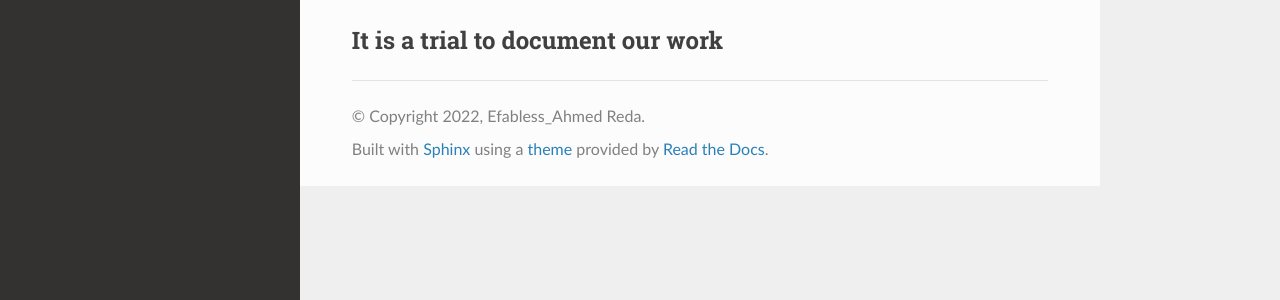
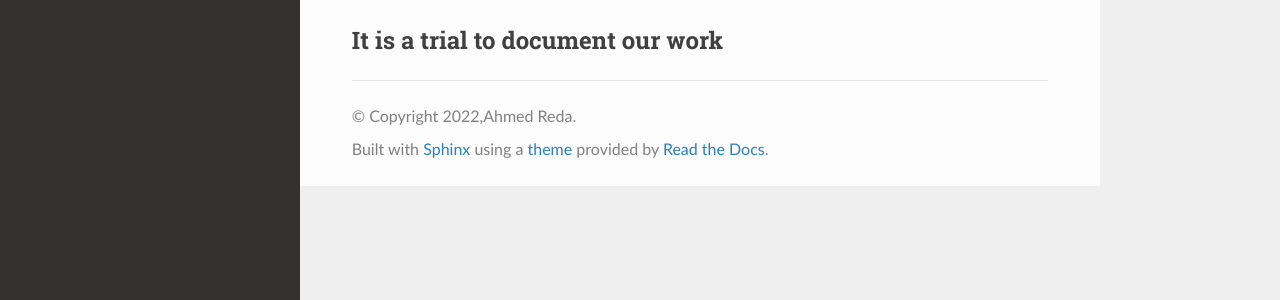
Before and after one commit to Ahmedredamohamed2022/Manual_Lab, a Sphinx documentation site: the page built from docs/source/index.rst, in a window 1280 px wide. Shown: the part 232-532 px from the top of the page. Built offline with Sphinx 7.4.7 and the Read the Docs theme 2.0.0, drawn with Linux system fonts in a browser that asks for light colours.

Commit message:
Update conf.py

```diff
--- a/docs/source/conf.py
+++ b/docs/source/conf.py
@@ -7,8 +7,11 @@
 # https://www.sphinx-doc.org/en/master/usage/configuration.html#project-information
 
 project = 'Manual Lab'
-copyright = '2022, Efabless_Ahmed Reda'
+
+copyright = '2022,Ahmed Reda'
+
 author = 'Ahmed Reda'
+
 release = '1'
 
 # -- General configuration ---------------------------------------------------
```
